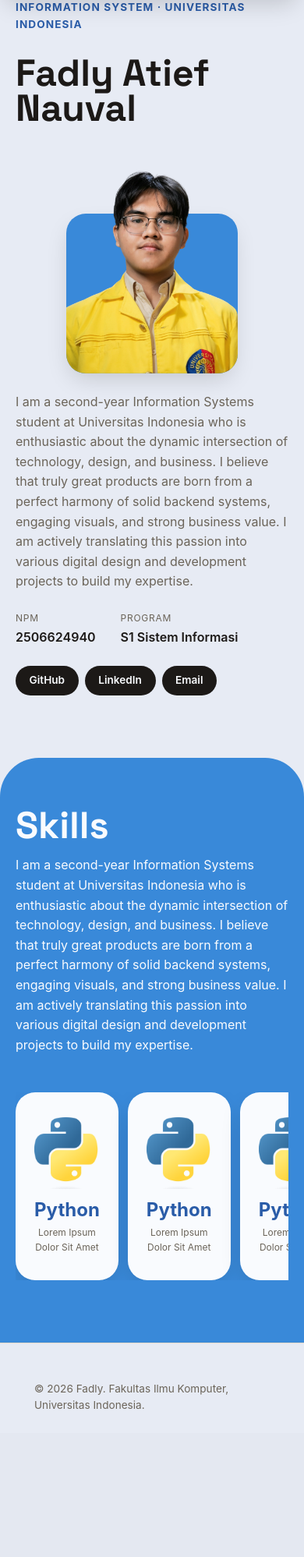
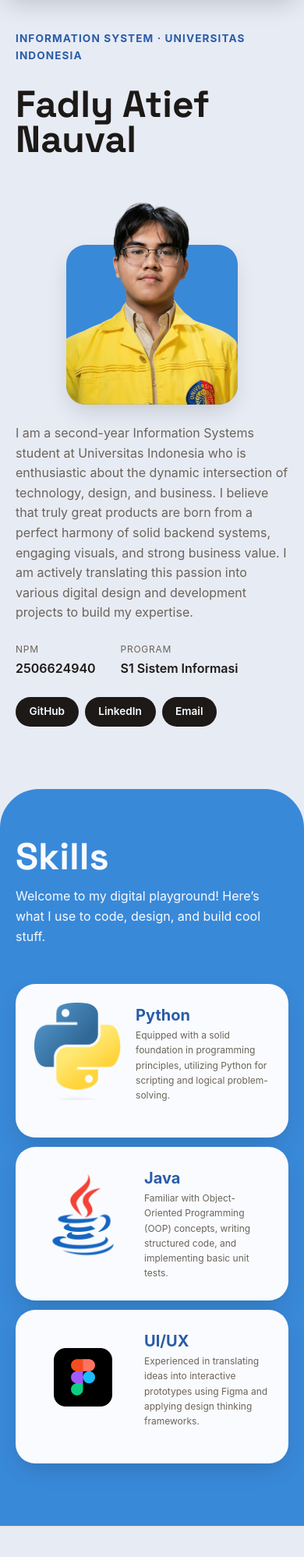
Before and after one commit to fadlyatiefn/myportofolio, a Django app: page / in a window 390 px wide. Shown: the part 65-2062 px from the top of the page at 78% size. Before the commit the page ends 1872 px from the top, so only its background shows below. Run offline with Django 5.2, Linux system fonts and the light colour scheme.

Commit message:
feat(skills): update card content and refine grid layout

```diff
--- a/static/css/style.css
+++ b/static/css/style.css
@@ -77,7 +77,7 @@ h1, .brand {
 }
 
 .hero {
-    padding: 4.5rem 0 5rem;
+    padding: 2.5rem 0 5rem;
 }
 
 .hero-grid {
@@ -222,8 +222,13 @@ transition: .2s ease-out;
 }
 
 .skills img{
-    width: 100%;
-    height: auto;
+    width: 80%;
+    height: 12vw;
+    max-height: 220px;
+    min-height: 120px;
+    object-fit: contain;
+    display: block;
+    margin: 0 auto 24px;
 }
 
 .skills{
@@ -240,6 +245,7 @@ transition: .2s ease-out;
 .skills p{
     color: var(--text-muted);
     font-size: 12px;
+    transition: .2s ease-out;
 }
 
 .skills h2{
@@ -259,7 +265,6 @@ transition: .2s ease-out;
 -webkit-box-shadow: 0px 10px 24px -7px rgba(255,255,255,0.22);
 -moz-box-shadow: 0px 10px 24px -7px rgba(255,255,255,0.22);
 }
-
 
 
 
@@ -308,7 +313,28 @@ transition: .2s ease-out;
     }
 
     .skills-cont{
-        overflow: scroll;
+        flex-direction: column;
+    }
+
+
+    .skills h2{
+        font-size: 20px;
+    }
+
+    .skills{
+        padding: 24px;
+        gap: 16px;
+        display: flex;
+        flex-direction: row;
+    }
+
+    .skills img{
+        height: 100%;
+        max-height: 125px;
+    }
+
+    .skill-text{
+        text-align: left;
     }
 
     .hero{
@@ -318,4 +344,7 @@ transition: .2s ease-out;
         padding-top: 1.5rem;
     }
 
+    #profile{
+        padding-top: 5em;
+    }
 }
--- a/templates/index.html
+++ b/templates/index.html
@@ -58,29 +58,30 @@
             <div class="container hero-grid-skills">
                 <div class="hero-identity">
                     <h1>Skills</h1>
-                    <p class="bio-width100">I am a second-year Information Systems student at Universitas Indonesia who is enthusiastic about the dynamic intersection of technology, design, and business. I believe that truly great products are born from a perfect harmony of solid backend systems, engaging visuals, and strong business value. I am actively translating this passion into various digital design and development projects to build my expertise.
+                    <p class="bio-width100">Welcome to my digital playground! Here’s what I use to code, design, and build cool stuff.
 </p>
                 </div>
                 <div class="skills-cont">
                     <div class="skills">
                         <img src="/static/img/python.png" alt="">
+                        <div class="skill-text">
                         <h2>Python</h2>
-                        <p>Lorem Ipsum Dolor Sit Amet</p>
+                        <p>Equipped with a solid foundation in programming principles, utilizing Python for scripting and logical problem-solving.</p>
+                        </div>
                     </div>
                     <div class="skills">
-                        <img src="/static/img/python.png" alt="">
-                        <h2>Python</h2>
-                        <p>Lorem Ipsum Dolor Sit Amet</p>
+                        <img src="/static/img/java.png" alt="">
+                        <div class="skill-text">
+                        <h2>Java</h2>
+                        <p>Familiar with Object-Oriented Programming (OOP) concepts, writing structured code, and implementing basic unit tests.</p>
+                        </div>
                     </div>
                     <div class="skills">
-                        <img src="/static/img/python.png" alt="">
-                        <h2>Python</h2>
-                        <p>Lorem Ipsum Dolor Sit Amet</p>
-                    </div>
-                    <div class="skills">
-                        <img src="/static/img/python.png" alt="">
-                        <h2>Python</h2>
-                        <p>Lorem Ipsum Dolor Sit Amet</p>
+                        <img src="/static/img/figma.png" alt="">
+                        <div class="skill-text">
+                        <h2>UI/UX</h2>
+                        <p>Experienced in translating ideas into interactive prototypes using Figma and applying design thinking frameworks.</p>
+                        </div>
                     </div>
 
                 </div>
```
Also changed, not shown: static/img/figma.png (added), static/img/java.png (added).
